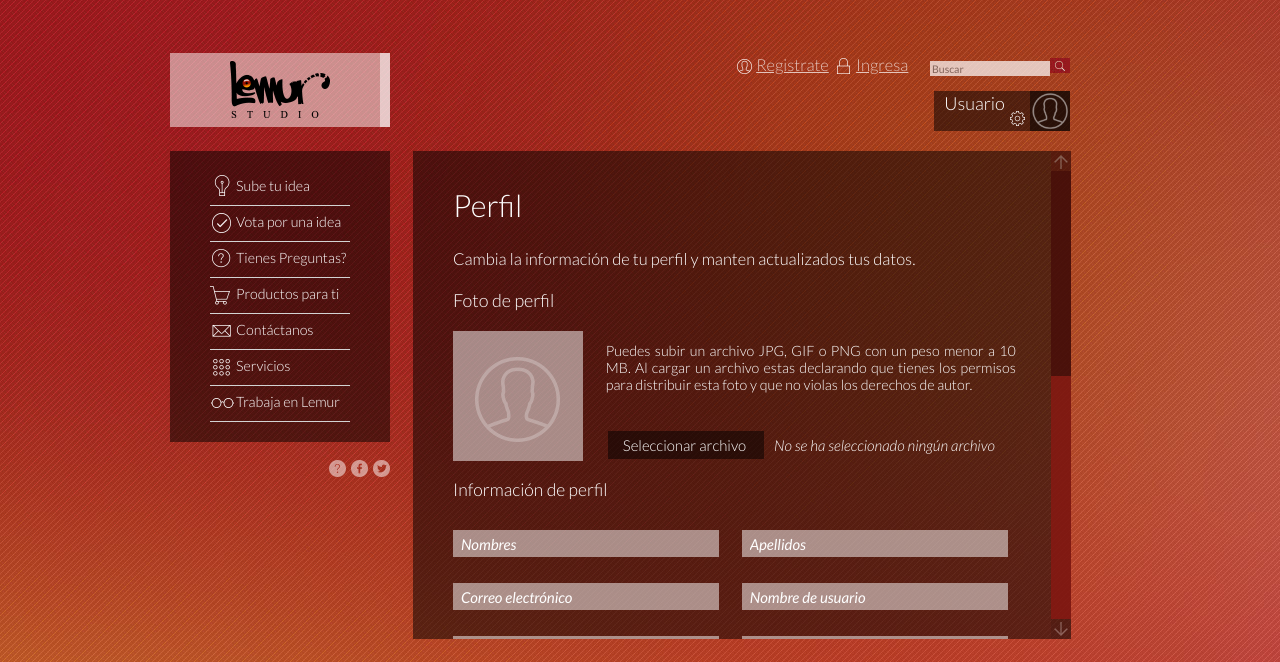
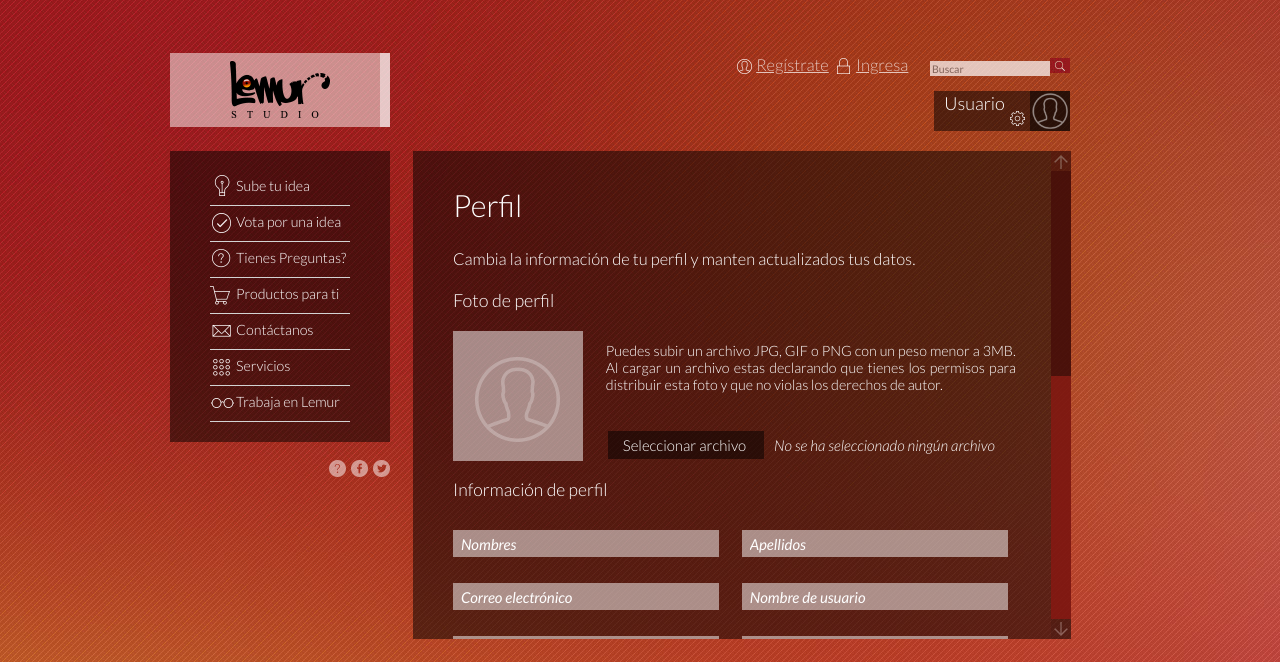
Before and after one commit to juan2ramos/lemurFront, a PHP site: page /perfil in a window 1280 px wide. Shown: the top 662 px of the page. Run offline with PHP 8.4, Linux system fonts and the light colour scheme; some libraries are stand-ins or nearby versions.

Commit message:
Cambio perfil

```diff
--- a/css/style.css
+++ b/css/style.css
@@ -903,6 +903,7 @@
 	margin: 30px 0;
 	padding: 4px 0 5px;
 	width: 140px;
+	font-weight: 100;
 }
 .form-net input[type='submit']:hover{
 	background: none repeat scroll 0% 0% rgba(0, 0, 0, 0.4);
@@ -967,7 +968,8 @@
 	color: rgba(255,255,255,.5);
 }
 .popUp-container #registra-cuenta  input{
-	border-color: #FFD000;
+	border-color: #E47F1C;
+	font-weight: 100;
 }
 
 
--- a/layout/default.php
+++ b/layout/default.php
@@ -34,7 +34,7 @@
                     <a href="categorias"><img src="images/logo.png" /></a>
                 </figure>
                 <div id="contend-form">
-                    <a href="#" id="img-registrar" class="popup-link">Registrate</a>
+                    <a href="#" id="img-registrar" class="popup-link">Regístrate</a>
                     <a href="#" id="img-ingresar" class="popup-link">Ingresa</a>
 
                     <form>
@@ -211,7 +211,7 @@
                                     <a href="#"><img src="images/google_plus.png"></a>
                                 </li>
                             </ul>
-                            <input type="submit" value="Registrate">
+                            <input type="submit" value="Regístrate">
                         </div>
                     </form>
                 </div>
--- a/views/perfil.php
+++ b/views/perfil.php
@@ -9,7 +9,7 @@
 				      	</figure>
 				      	<div id="contend-picture">
 					      	<p id="p-picture">
-						      	Puedes subir un archivo JPG, GIF o PNG con un peso menor a 10 MB. Al cargar un archivo estas
+						      	Puedes subir un archivo JPG, GIF o PNG con un peso menor a 3MB. Al cargar un archivo estas
 						      	declarando que tienes los permisos para distribuir esta foto y que
 						      	no violas los derechos de autor.
 					      	</p>
```
